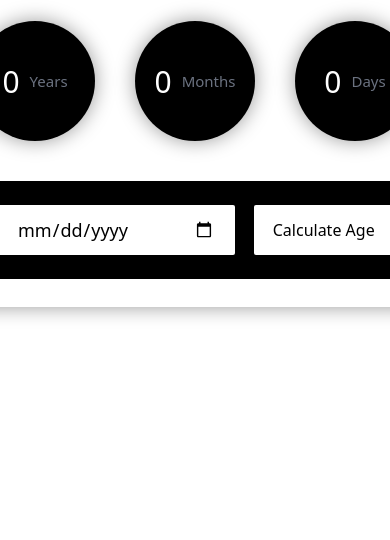
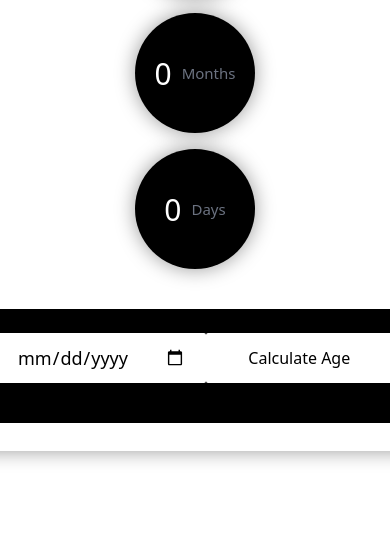
Before and after one commit to nikiiigoyal/tailwind-css-projects, a website: page ageCalculator/index.html in a window 390 px wide. Shown: the part 304-844 px from the top of the page. Drawn offline with nearby package versions, Linux system fonts and the light colour scheme.

Commit message:
age  calculator

```diff
--- a/ageCalculator/index.html
+++ b/ageCalculator/index.html
@@ -12,8 +12,8 @@
     </div>
     <div>
     <h1 class="text-[32px] mb-4 text-center">Age Calculator</h1>
-    <div class="container w-[500px] bg-white p-7 rounded-md shadow-[0_0_20px_rgba(0,0,0,0.4)]">
-        <div class="upper-part w-full flex items-center gap-[40px] justify-center">
+    <div class="container w-[500px] bg-white p-7 rounded-md shadow-[0_0_20px_rgba(0,0,0,0.4)] sm:p-7 ">
+        <div class="upper-part w-full flex items-center flex-col sm:flex-row  gap-4 sm:gap-[40px] justify-center">
             <div class="h-[120px] w-[120px] text-white bg-black rounded-full shadow-[0_0_20px_rgba(0,0,0,0.4)] flex items-center gap-[10px] justify-center">
                 <span class="years text-[30px] font-medium">0</span>
                 <p class="text-[15px]  text-gray-500 font-normal">Years</p>
@@ -27,9 +27,9 @@
                 <p class="text-[15px]  text-gray-500 font-normal">Days</p>
             </div>
         </div>
-        <div class="lower-part flex justify-between p-6 rounded-sm shadow-[0_0_20px-rgba(0,0,0,0.4)] bg-black mt-10">
-            <input type="date" class="input w-[60%] h-[50px] px-5 text-[18px] font-medium rounded-sm bg-white text-black ">
-            <button class="w-[35%] h-[50px] text-[16px] font-normal rounded-sm text-black cursor-pointer bg-white active:scale-95">Calculate Age</button>
+        <div class="lower-part flex justify-between p-6 sm:flex-row rounded-sm shadow-[0_0_20px-rgba(0,0,0,0.4)] bg-black mt-10">
+            <input type="date" class="input w-full sm:w-[60%] h-[50px] px-5 text-[18px] font-medium rounded-sm bg-white text-black mb-4 sm:mb-0">
+            <button class="w-full sm:w-[35%] h-[50px] text-[16px] font-normal rounded-sm text-black cursor-pointer bg-white active:scale-95">Calculate Age</button>
         </div>
     </div>
     </div>
```
